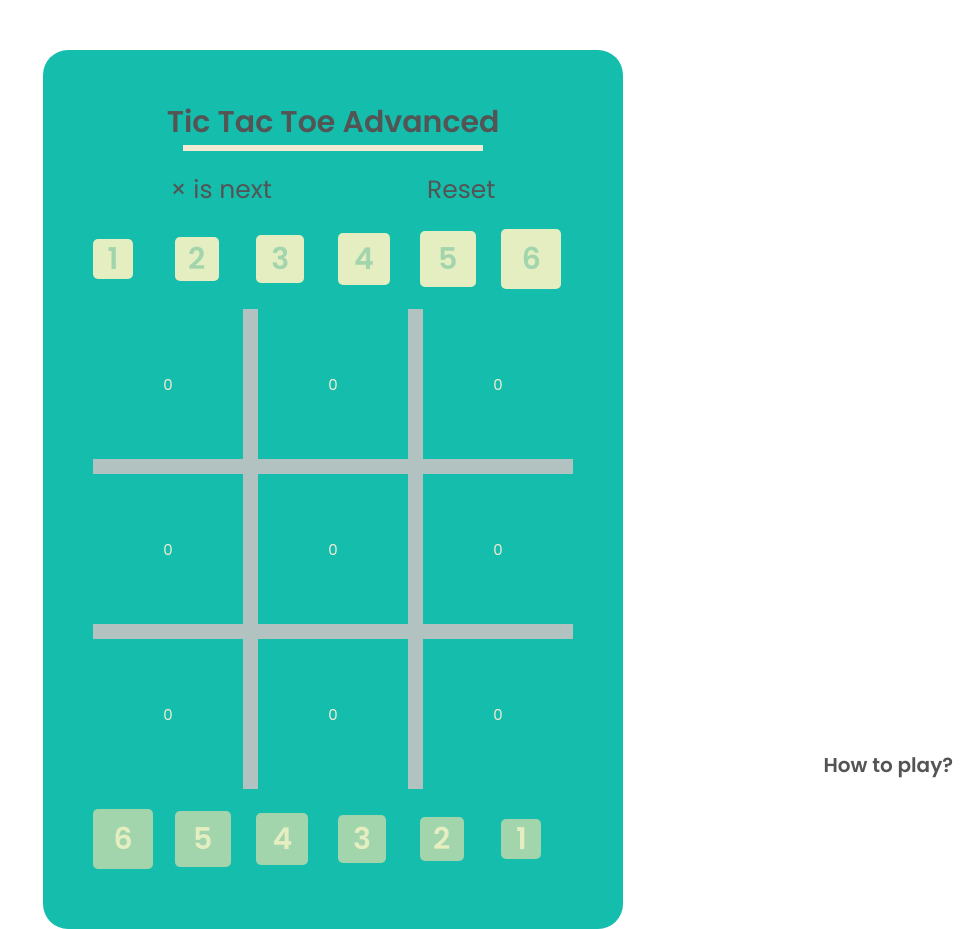
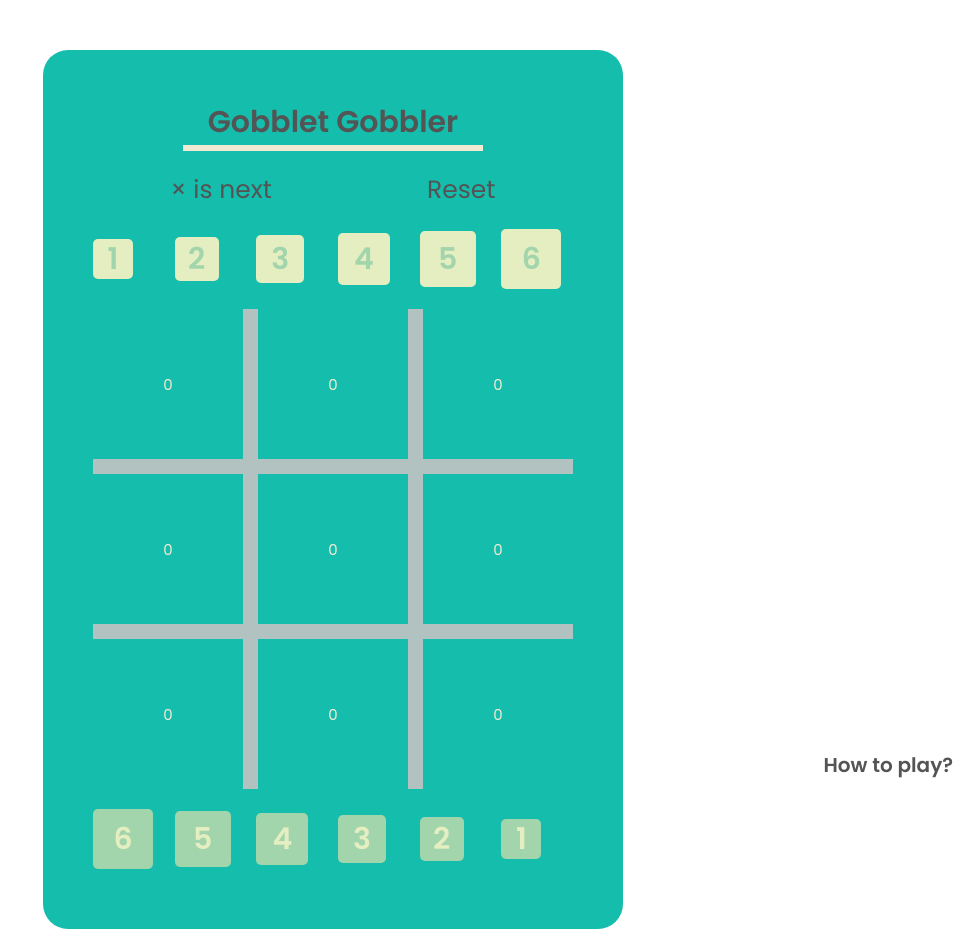
Before and after one commit to thecoderishi/tic-tac-toe-nex-level, a plain HTML site: page index.html in a window 1280 px wide. Shown: the whole page, without its empty margins (307-1280 px from the left). Drawn offline with Linux system fonts and the light colour scheme.

Commit message:
Update index.html

```diff
--- a/index.html
+++ b/index.html
@@ -12,7 +12,7 @@
 <body>
     <div class="container">
         <div class="title-section">
-            <div class="title">Tic Tac Toe Advanced</div>
+            <div class="title">Gobblet Gobbler</div>
             <div class="underline"></div>
         </div>
         <div class="rules">How to play?</div>
```
